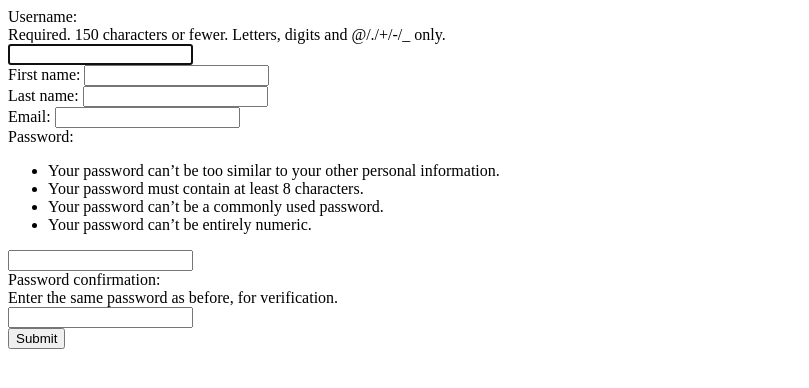
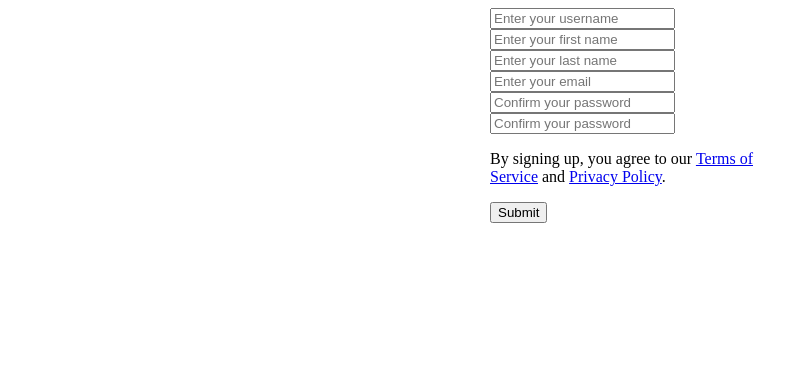
Before and after one commit to Tonyjr7/TaskFlow, a Django app: page /signup/ in a window 1280 px wide. Shown: the top 388 px of the page, without its empty margins (0-809 px from the left). Run offline with Django 5.2, Linux system fonts and the light colour scheme.

Commit message:
updated our html

```diff
--- a/app/forms.py
+++ b/app/forms.py
@@ -11,6 +11,14 @@ class SignUpForm(UserCreationForm):
     class Meta:
         model = User
         fields = ['username', 'first_name', 'last_name', 'email', 'password1', 'password2']
+        widgets = {
+            'username': forms.TextInput(attrs={'class': 'form-control', 'placeholder': 'Enter your username'}),
+            'first_name': forms.TextInput(attrs={'class': 'form-control', 'placeholder': 'Enter your first name'}),
+            'last_name': forms.TextInput(attrs={'class': 'form-control', 'placeholder': 'Enter your last name'}),
+            'email': forms.EmailInput(attrs={'class': 'form-control', 'placeholder': 'Enter your email'}),
+            'password1': forms.PasswordInput(attrs={'class': 'form-control', 'placeholder': 'Enter your password'}),
+            'password2': forms.PasswordInput(attrs={'class': 'form-control', 'placeholder': 'Confirm your password'}),
+        }
 
         def clean_email(self):
             email = self.cleaned_data.get('email')
--- a/app/templates/app/signup.html
+++ b/app/templates/app/signup.html
@@ -6,10 +6,42 @@
     <title>Document</title>
 </head>
 <body>
+    <style>
+        .container {
+            width: 300px;
+            margin: 0 auto;
+        }
+    </style>
     <form method="post">
-        {% csrf_token %}  <!-- CSRF protection -->
-        {{ form }}
-        <input type="submit" value="Submit">
-    </form>
+    {% csrf_token %}
+    <div class="container">
+        <div class="form-group">
+            <label for="id_username"></label>
+            <input type="text" name="username" id="id_username" class="form-control" placeholder="Enter your username" />
+        </div>
+        <div class="form-group">
+            <label for="id_first_name"></label>
+            <input type="text" name="first_name" id="id_first_name" class="form-control" placeholder="Enter your first name" />
+        </div>
+        <div class="form-group">
+            <label for="id_last_name"></label>
+            <input type="text" name="last_name" id="id_last_name" class="form-control" placeholder="Enter your last name" />
+        </div>
+        <div class="form-group">
+            <label for="id_email"></label>
+            <input type="email" name="email" id="id_email" class="form-control" placeholder="Enter your email" />
+        </div>
+        <div class="form-group">
+            <label for="id_password1"></label>
+            <input type="password" name="password1" id="id_password1" class="form-control" placeholder="Confirm your password" />
+        </div>
+        <div class="form-group">
+            <label for="id_password2"></label>
+            <input type="password" name="password2" id="id_password2" class="form-control" placeholder="Confirm your password" />
+        </div>
+        <p>By signing up, you agree to our <a href="#">Terms of Service</a> and <a href="#">Privacy Policy</a>.</p>
+        <button type="submit" class="btn btn-primary">Submit</button>
+    </div>
+</form>
 </body>
 </html>
--- a/app/templates/app/task_detail.html
+++ b/app/templates/app/task_detail.html
@@ -6,8 +6,8 @@
     <title>Detail</title>
 </head>
 <body>
-    <h1>{{ task.title }}</h1>
-    <p>{{ task.description }}</p>
+    <h1>Title: {{ task.title }}</h1>
+    <p>Description: {{ task.description }}</p>
     {% if task.priority == 1 %}
             <p>Priority: Low</p>
         {% elif task.priority == 2 %}
--- a/app/templates/registration/login.html
+++ b/app/templates/registration/login.html
@@ -11,5 +11,6 @@
         {{ form }}
         <input type="submit" value="Submit">
     </form>
+    <p>New to TaskFlow? <a href="{% url 'signup' %}">Sign up now</a></p>
 </body>
 </html>
--- a/app/views.py
+++ b/app/views.py
@@ -135,22 +135,22 @@ def UpdateTaskView(request, account_id, pk):
             task.title = title
             task.save()
 
-            def update_task_email(account, task):
+            # def update_task_email(account, task):
 
-                email_content = render_to_string('app/task_update_confirmation.html', {
-                    "task": task,
-                    "account": account,
-                })
+            #     email_content = render_to_string('app/task_update_confirmation.html', {
+            #         "task": task,
+            #         "account": account,
+            #     })
 
-                send_mail(
-                    subject='Task Updated Successfully',
-                    message='',  # Plain text fallback can be left empty
-                    html_message=email_content,  # Use rendered HTML content
-                    from_email=settings.EMAIL_HOST_USER,
-                    recipient_list=[account.email],
-                )
+            #     send_mail(
+            #         subject='Task Updated Successfully',
+            #         message='',  # Plain text fallback can be left empty
+            #         html_message=email_content,  # Use rendered HTML content
+            #         from_email=settings.EMAIL_HOST_USER,
+            #         recipient_list=[account.email],
+            #     )
 
-            update_task_email(account, task)
+            # update_task_email(account, task)
 
             return redirect('dashboard', account_id=account.id)
     elif request.method == 'GET':
```
Also changed, not shown: app/templates/app/dashboard.html (+9 -2 lines), app/templates/registration/logout.html (deleted, +0 -11 lines), db.sqlite3.
